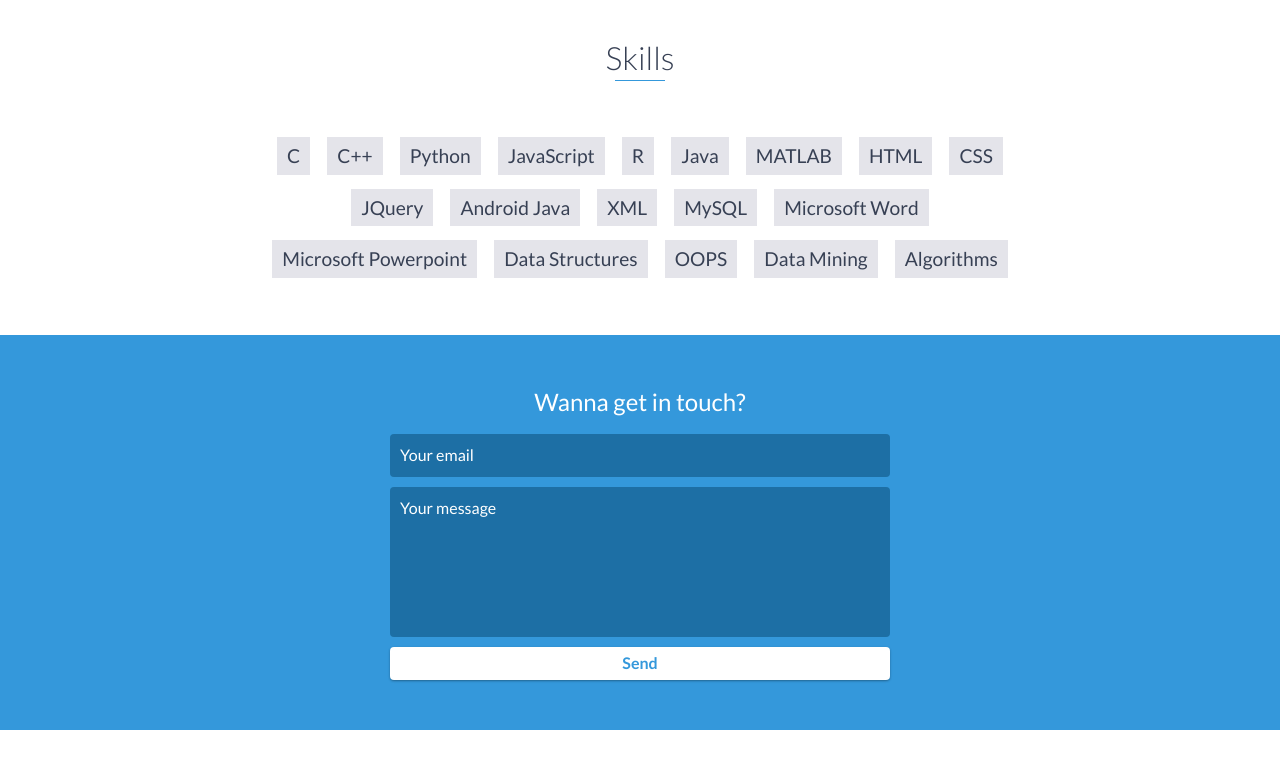
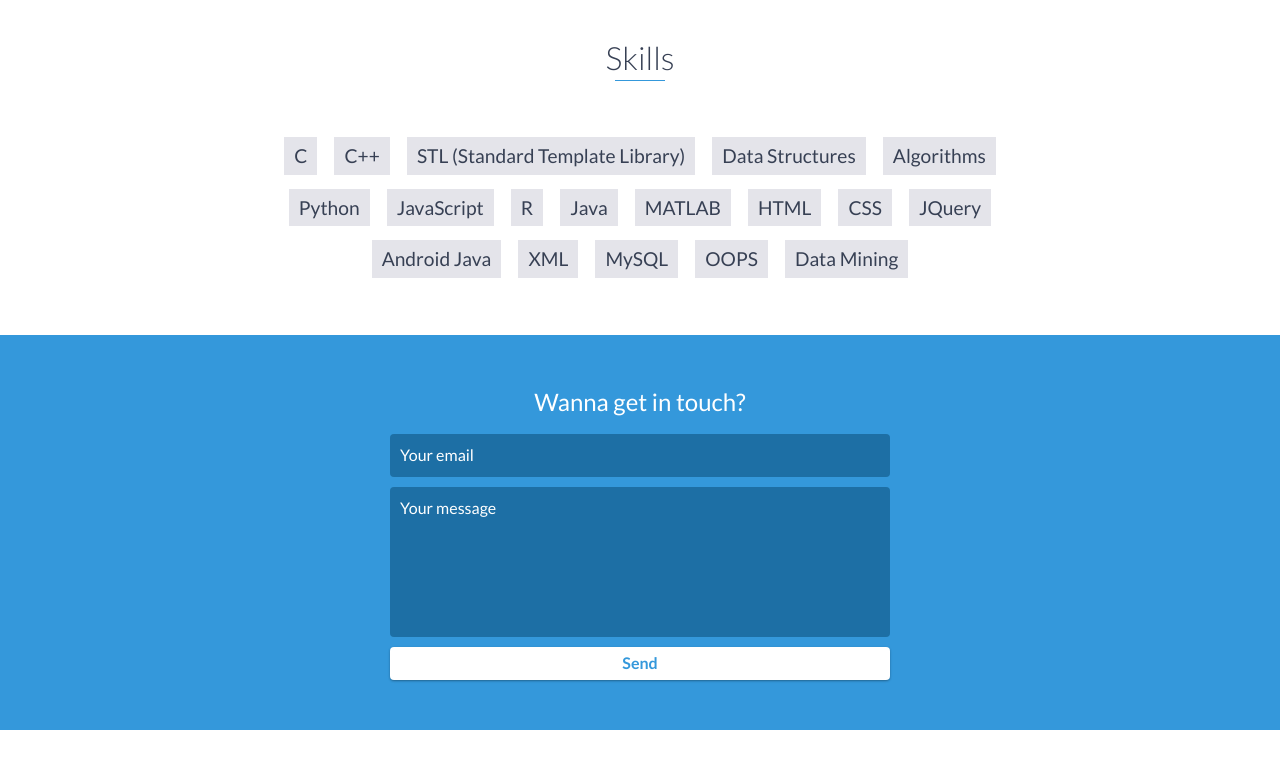
Before and after one commit to SaikarthikMuppa/SaikarthikMuppa.github.io, a website: page index.html in a window 1280 px wide. Shown: the part 4080-4843 px from the top of the page. Drawn offline with nearby package versions, Linux system fonts and the light colour scheme.

Commit message:
Update index.html

```diff
--- a/index.html
+++ b/index.html
@@ -242,6 +242,9 @@
         <ul>
             <li>C</li>
             <li>C++</li>
+            <li>STL (Standard Template Library)</li>
+            <li>Data Structures</li>
+            <li>Algorithms</li>
             <li>Python</li>
             <li>JavaScript</li>
             <li>R</li>
@@ -253,12 +256,8 @@
             <li>Android Java</li>
             <li>XML</li>
             <li>MySQL</li>
-            <li>Microsoft Word</li>
-            <li>Microsoft Powerpoint</li>
-            <li>Data Structures</li>
             <li>OOPS</li>
             <li>Data Mining</li>
-            <li>Algorithms</li>
         </ul>
     </div>
     <!-- End #skills -->
```
